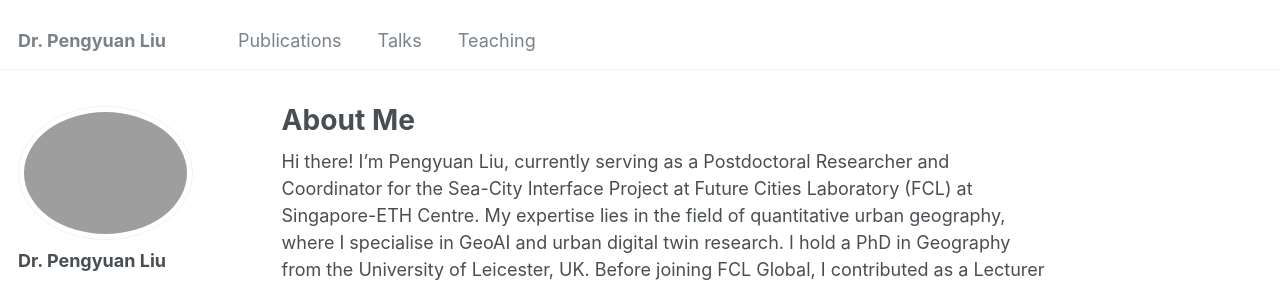
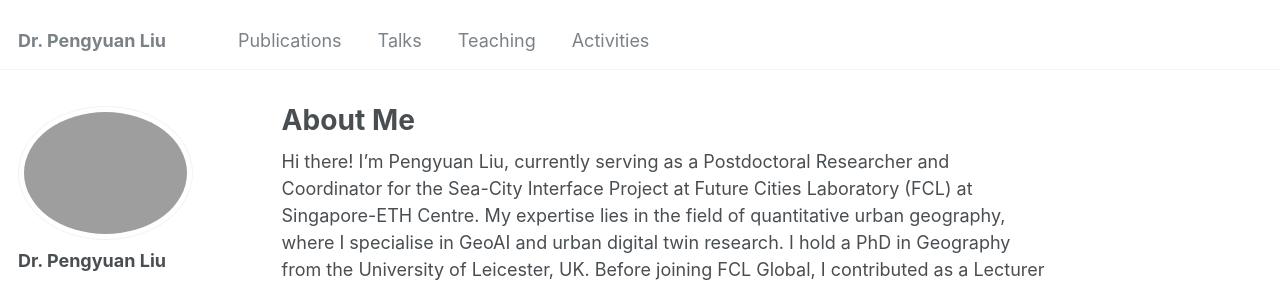
Before and after one commit to PengyuanLiu1993/pengyuanliu1993.github.io, a Jekyll site: the page built from _pages/about.md, in a window 1280 px wide. Shown: the top 282 px of the page. Built offline with Jekyll 4.4.1, drawn with Linux system fonts in a browser that asks for light colours; some web fonts are replaced.

Commit message:
Update navigation.yml

```diff
--- a/_data/navigation.yml
+++ b/_data/navigation.yml
@@ -14,8 +14,8 @@ main:
   - title: "Teaching"
     url: /teaching/
 
-#  - title: "Projects"
- #   url: /portfolio/
+  - title: "Activities"
+    url: /portfolio/
 
 #  - title: "Blog Posts"
 #    url: /year-archive/
```
